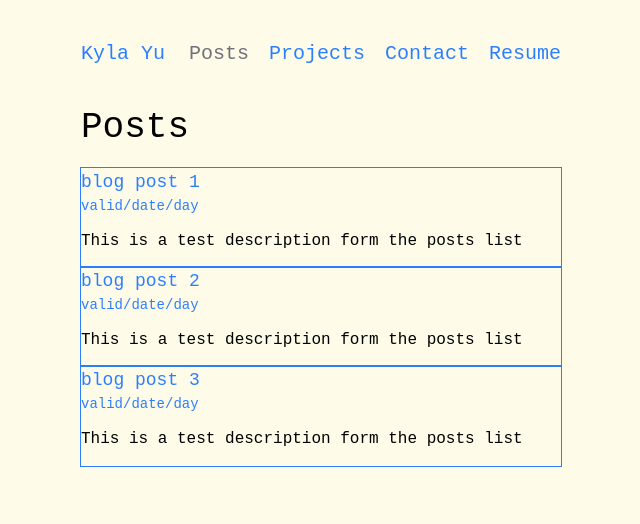
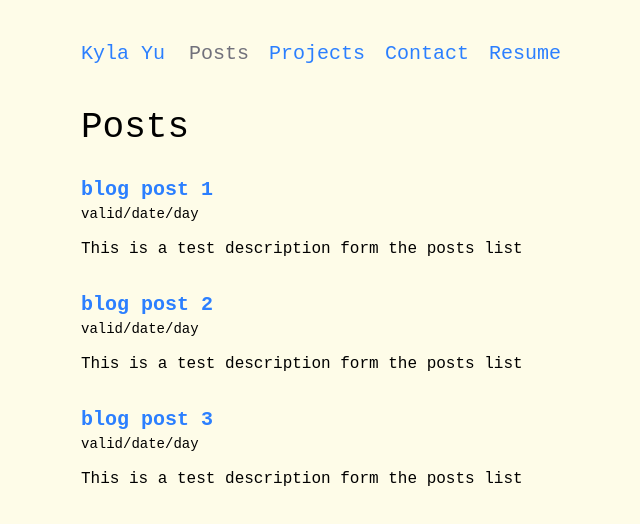
Before and after one commit to KylaYy/personal-website, a Next.js app: page /posts in a window 1280 px wide. Shown: the top 524 px of the page, without its empty margins (319-959 px from the left). Built offline with nearby package versions, Linux system fonts and the light colour scheme.

Commit message:
Formatted blogpost thumbnail

```diff
--- a/app/components/blog-thumbnail.tsx
+++ b/app/components/blog-thumbnail.tsx
@@ -13,13 +13,13 @@ interface BlogThumbnailProps {
 
 const BlogThumbnail = (Blog : BlogThumbnailProps) => {
     return (
-        <a href={`blog${Blog.slug}`}>
-            <div className="w-full outline">
-            <PostTitle>{Blog.headerTitle}</PostTitle>
-            <PostDate>{Blog.date}</PostDate>
-            <Paragraph>{Blog.description}</Paragraph>
-            </div>
+        <div className="w-full rounded-lg fill-red-500 py-2 opacity-100">
+        <a href={`posts${Blog.slug}`}>
+             <PostTitle>{Blog.headerTitle}</PostTitle>
         </a>
+        <PostDate>{Blog.date}</PostDate>
+        <Paragraph>{Blog.description}</Paragraph>
+        </div>
     );
 };
 
--- a/app/components/text/post-title.tsx
+++ b/app/components/text/post-title.tsx
@@ -4,7 +4,7 @@ interface PostTitleProps{
 
 const PostTitle = ({ children }: PostTitleProps) => {
     return (
-    <p className='text-lg'>{children}</p>
+    <p className='text-xl font-bold'>{children}</p>
     )
 }
 
```
